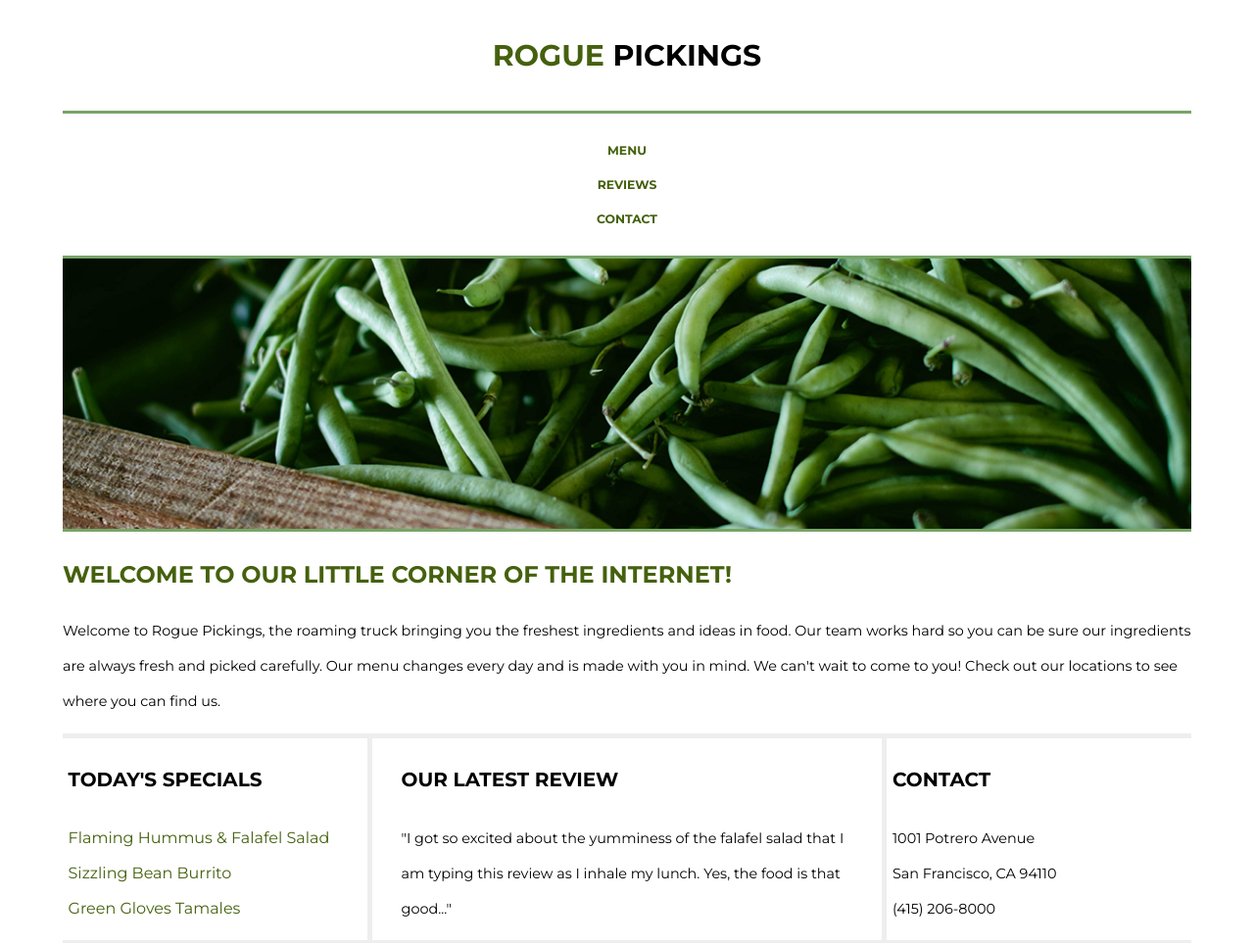
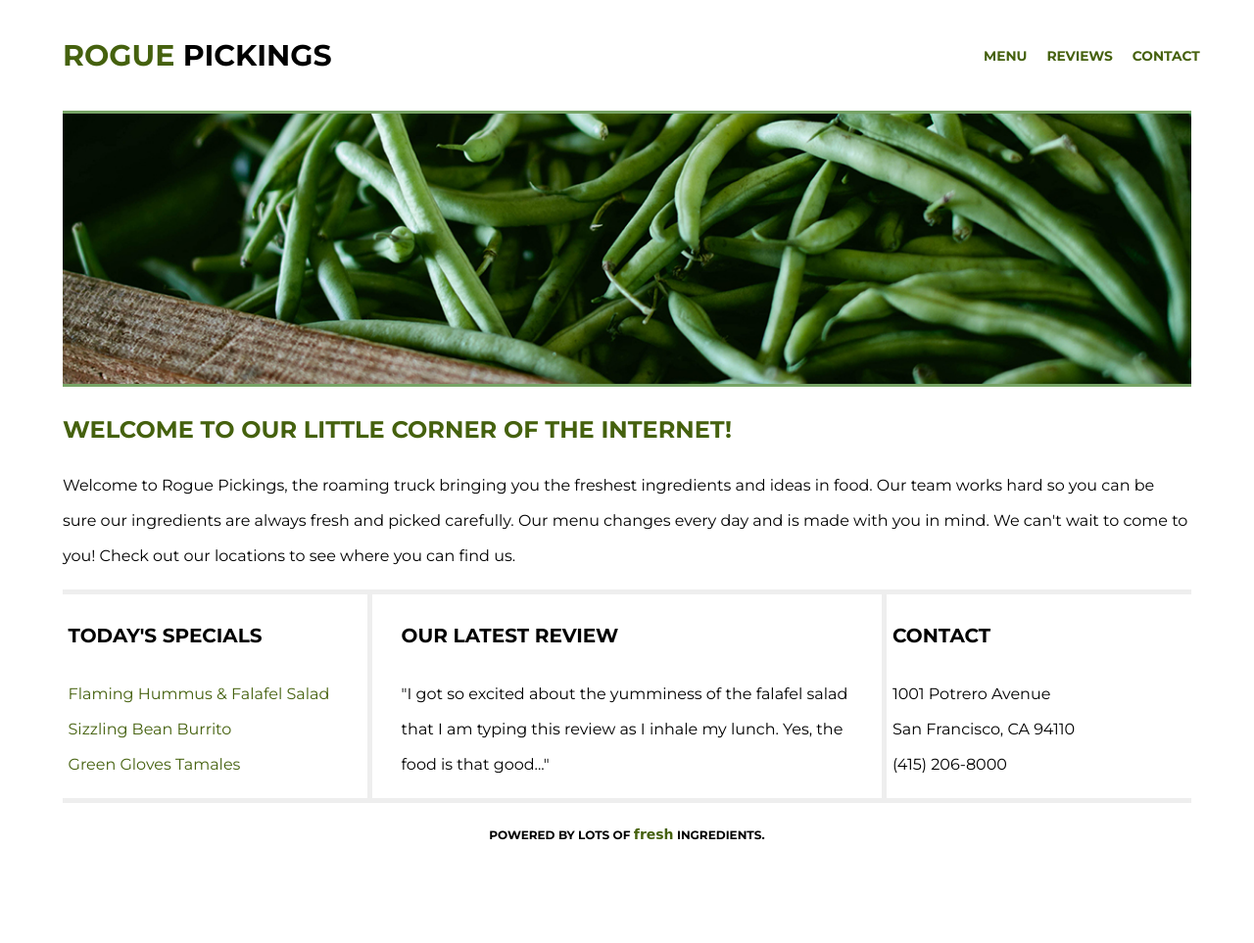
Before and after one commit to sarahsyed/coding-responsive-rogue-pickings, a plain HTML site: page index.html in a window 1280 px wide. Shown: the top 963 px of the page at 98% size. After the commit the page ends 876 px from the top, so only its background shows below. Drawn offline with Linux system fonts and the light colour scheme; a web font is replaced by a local one.

Commit message:
Added Desktop code to repo

```diff
--- a/css/main.css
+++ b/css/main.css
@@ -210,3 +210,67 @@ footer span {
 		}
 
 	}
+
+/*Desktop*/
+@media all and (min-width: 1200px){
+		body {
+			font-family: 'Montserrat', Helvetica, Arial, sans-serif;
+			font-size: 1em;
+			color: #000000;
+		}
+
+		/* The width property has been changed to max-width */
+	.content-wrapper {
+		max-width: 1200px;
+		width: 90%;
+		display: flex;
+		justify-content:center;
+		flex-flow: row wrap;
+		align-items: center;
+		padding: 0px;
+	}
+
+	header h1 {
+		padding: 38px 0;
+		width: 79%;
+		border-bottom:none;
+		text-align:left;
+	}
+
+	header nav {
+		padding: 20px 0;
+		align-content: center;
+		display: flex;
+		width: 21%;
+		text-align:right;
+
+	}
+
+	header nav ul {
+		margin: 0;
+	    padding: 0 20px;
+		align-items:center;
+		display: flex;
+		justify-content:space-between;
+
+	}
+
+	header nav ul li{
+		font-size: 0.86em; /*<--14px-->*/
+		font-weight: 700;
+		text-transform: uppercase;
+		padding: 10px 10px;
+		width: 100%;
+		list-style: none;
+
+
+	}
+
+	header nav ul li a {
+		text-decoration: none;
+		color: #45610E;
+		display: flex;
+		justify-content:space-between;
+	}
+
+}
```
Lines whose indentation alone changed are shown as unchanged.
